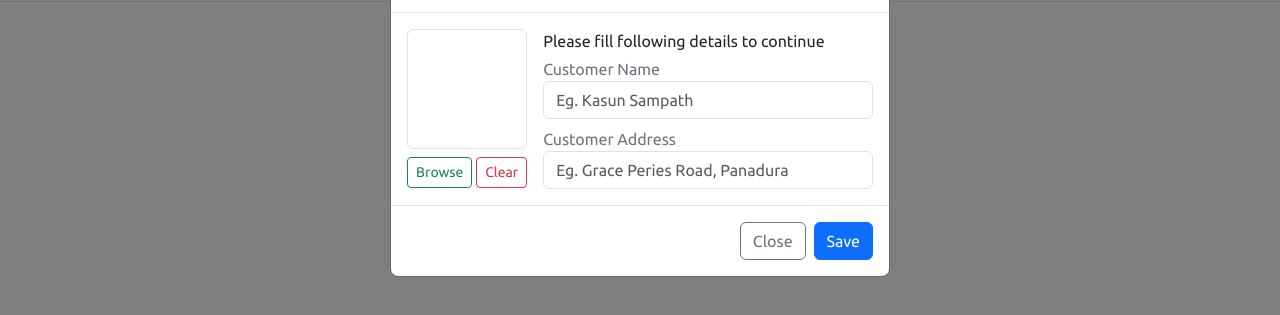
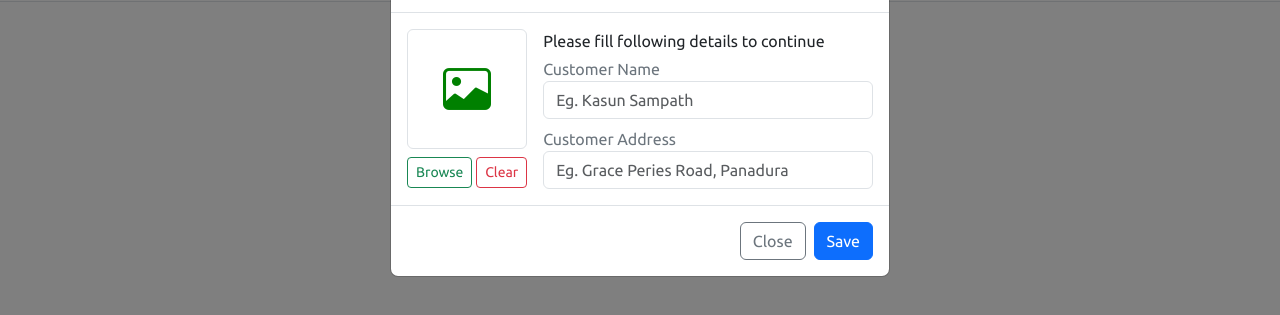
Before and after one commit to IJSE-Direct-Entry-Program-13/servlet-jquery-app, a website built with Vite: page front-end/index.html in a window 1280 px wide. Shown: the part 79-394 px from the top of the page. Built offline with nearby package versions, Linux system fonts and the light colour scheme; files whose address does not match are found by name.

Commit message:
Add no image icon

```diff
--- a/front-end/index.html
+++ b/front-end/index.html
@@ -72,7 +72,9 @@
             </div>
             <div class="modal-body d-flex gap-3">
                 <div class="text-center">
-                    <div id="profile-picture" class="border mb-2 rounded"></div>
+                    <div id="profile-picture" class="border mb-2 rounded d-flex justify-content-center align-items-center">
+                        <i class="bi bi-image"></i>
+                    </div>
                     <button class="btn btn-sm btn-outline-success">Browse</button>
                     <button class="btn btn-sm btn-outline-danger">Clear</button>
                 </div>
--- a/front-end/src/scss/style.scss
+++ b/front-end/src/scss/style.scss
@@ -97,4 +97,9 @@ header {
 #profile-picture {
   width: 120px;
   height: 120px;
+
+  .bi-image {
+    font-size: 3rem;
+    color: green;
+  }
 }
```
